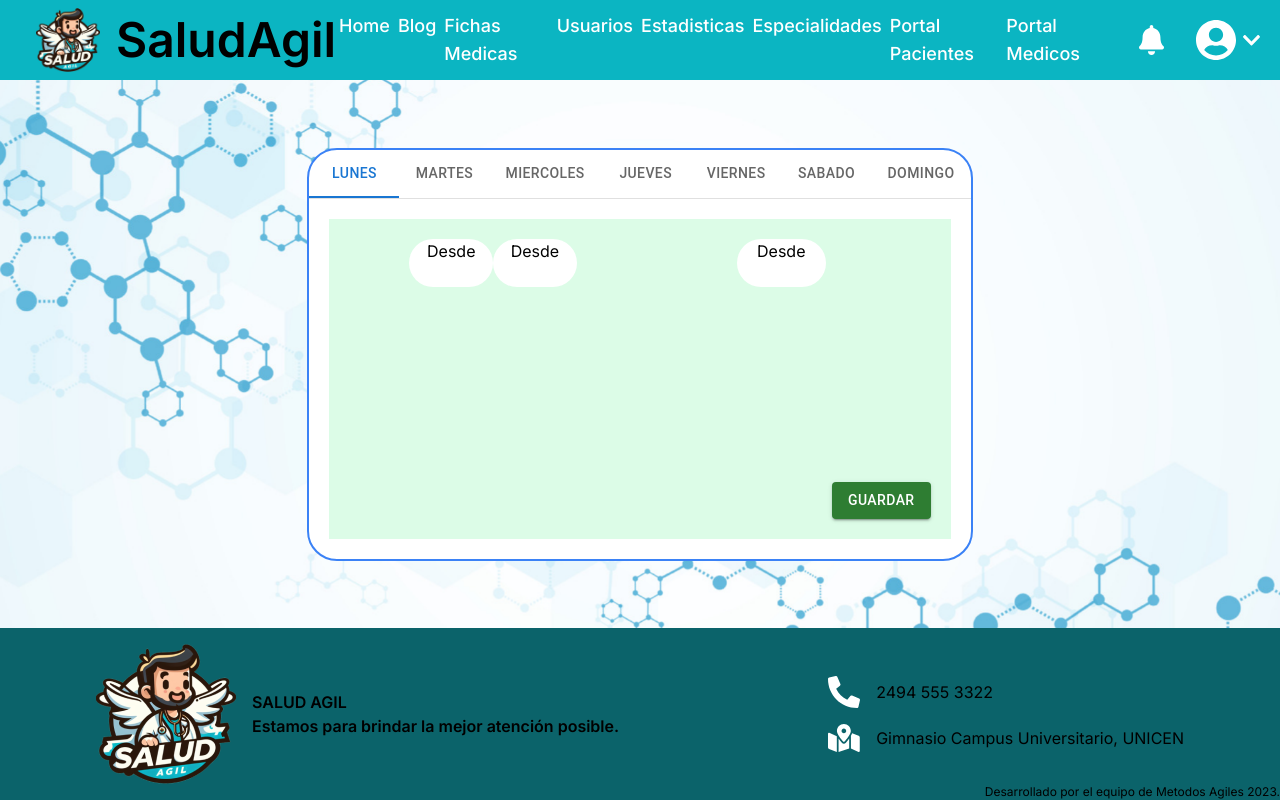
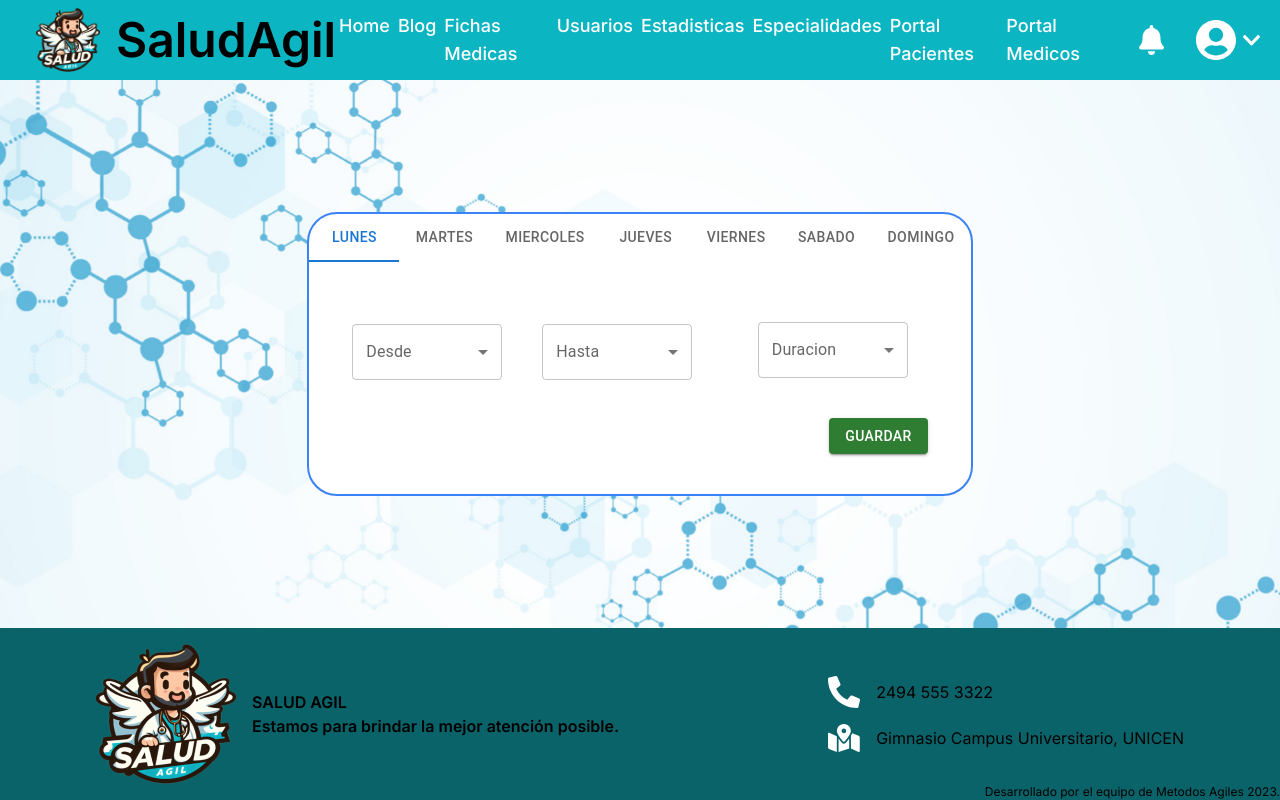
Before and after one commit to metagiles2023/SaludAgil2023, a Next.js app in the folder front/frontend-salud/: page /portalMedico/cargarTurnos in a window 1280 px wide. Built offline with nearby package versions, Linux system fonts and the light colour scheme.

Commit message:
Disenio de tabla para cargar turnos de a bloques

```diff
--- a/front/frontend-salud/src/app/portalMedico/cargarTurnos/page.js
+++ b/front/frontend-salud/src/app/portalMedico/cargarTurnos/page.js
@@ -1,23 +1,22 @@
 'use client';
 import Header from "@/components/Estructura/Header";
+import ContenidoTabla from "@/components/CargaDeTurnos/ContTablaRangoHorario";
 import Footer from "@/components/Estructura/Footer";
 import { useState } from 'react';
 import Box from '@mui/material/Box';
 import Tabs from '@mui/material/Tabs';
 import Tab from '@mui/material/Tab';
-import Button from '@mui/material/Button';
 
 function dias(index) {
     return {
       id: `tab-${index}`,
       'aria-controls': `tabpanel-${index}`,
     };
-  }
+}
 
 export default function Turnos() {
     const [value, setValue] = useState(0);
-
-    const handleChange = (event, newValue) => {
+    const handleChangeTabs = (event, newValue) => {
         setValue(newValue);
     };
 
@@ -26,9 +25,9 @@ export default function Turnos() {
             <Header />
             <main className="flex-1 flex justify-center items-center">
                 <div className="flex bg-white border-blue-500 border-[2px] rounded-[30px] overflow-hidden">
-                    <div className="flex flex-col ">
-                        <Box sx={{ borderBottom: 1, borderColor: 'divider' }}>
-                            <Tabs value={value} onChange={handleChange} aria-label="Tabla dias">
+                    <div className="flex flex-col pb-5">
+                        <Box sx={{ borderColor: 'divider' }}>
+                            <Tabs value={value} onChange={handleChangeTabs} aria-label="Tabla dias">
                                 <Tab className="font-roboto text-xl" label="Lunes" {...dias(0)} />
                                 <Tab className="font-roboto text-xl" label="Martes" {...dias(1)} />
                                 <Tab className="font-roboto text-xl" label="Miercoles" {...dias(2)} />
@@ -39,77 +38,55 @@ export default function Turnos() {
                             </Tabs>
                         </Box>
                         {value === 0 && (
-                            <div className="flex flex-col bg-green-100 m-5 h-[40vh]">
-                                    <div className="flex w-full h-full my-5 justify-center">
-                                        <div className="flex flex-col w-full h-full">
-                                            <div className="flex w-full h-12 justify-between px-20">
-                                                <div className="flex w-2/3 justify-center text-black bg-white rounded-[30px]">
-                                                    Desde
-                                                </div>
-                                                <div className="flex w-2/3 justify-center text-black bg-white rounded-[30px]">
-                                                    Desde
-                                                </div>
-                                            </div>
-                                        </div>
-
-                                        <div className="flex w-8/12 content-between justify-between px-20">
-                                            <div className="flex w-2/3 h-12 justify-center text-black bg-white rounded-[30px]">
-                                                Desde
-                                            </div>
-                                        </div>
-                                    </div>
-                                    <div className="flex justify-end mb-5 mr-5">
-                                        <Button className="flex bg-green-500" variant="contained" color="success">
-                                            Guardar
-                                        </Button>
-                                    </div>
-                                </div>
+                            <div className="flex flex-col m-5">
+                                <ContenidoTabla />
+                            </div>
                         )}
 
                         {value === 1 && (
-                            <div className="bg-green-200 m-5 h-[40vh]">
+                            <div className="flex flex-col m-5">
                                 <h1 className="font-roboto text-xl">
-                                    holaaa 1
+                                    <ContenidoTabla />
                                 </h1>
                             </div>
                         )}
 
                         {value === 2 && (
-                            <div className="bg-green-300 m-5 h-[40vh]">
+                            <div className="flex flex-col m-5">
                                 <h1 className="font-roboto text-xl">
-                                    holaaa 2
+                                    <ContenidoTabla />
                                 </h1>
                             </div>
                         )}
 
                         {value === 3 && (
-                            <div className="bg-green-400 m-5 h-[40vh]">
+                            <div className="flex flex-col m-5">
                                 <h1 className="font-roboto text-xl">
-                                    holaaa 3
+                                    <ContenidoTabla />
                                 </h1>
                             </div>
                         )}
 
                         {value === 4 && (
-                            <div className="bg-green-500 m-5 h-[40vh]">
+                            <div className="flex flex-col m-5">
                                 <h1 className="font-roboto text-xl">
-                                    holaaa 4
+                                    <ContenidoTabla />
                                 </h1>
                             </div>
                         )}
 
                         {value === 5 && (
-                            <div className="bg-green-600 m-5 h-[40vh]">
+                            <div className="flex flex-col m-5">
                                 <h1 className="font-roboto text-xl">
-                                    holaaa 5
+                                    <ContenidoTabla />
                                 </h1>
                             </div>
                         )}
 
                         {value === 6 && (
-                            <div className="bg-green-700 m-5 h-[40vh]">
+                            <div className="flex flex-col m-5">
                                 <h1 className="font-roboto text-xl">
-                                    holaaa 6
+                                    <ContenidoTabla />
                                 </h1>
                             </div>
                         )}
--- /dev/null
+++ b/front/frontend-salud/src/components/CargaDeTurnos/ContTablaRangoHorario.jsx
@@ -0,0 +1,189 @@
+'use client';
+import Header from "@/components/Estructura/Header";
+import Footer from "@/components/Estructura/Footer";
+import { useState } from 'react';
+import { useTheme } from '@mui/material/styles';
+import Box from '@mui/material/Box';
+import Tabs from '@mui/material/Tabs';
+import Tab from '@mui/material/Tab';
+import Button from '@mui/material/Button';
+import InputLabel from '@mui/material/InputLabel';
+import MenuItem from '@mui/material/MenuItem';
+import FormControl from '@mui/material/FormControl';
+import Select from '@mui/material/Select';
+import OutlinedInput from '@mui/material/OutlinedInput';
+
+const ITEM_HEIGHT = 100;
+const ITEM_PADDING_TOP = 16;
+function getStyles(hora, fecha, theme) {
+    return {
+      fontWeight:
+        fecha.indexOf(hora) === -1
+          ? theme.typography.fontWeightRegular
+          : theme.typography.fontWeightMedium,
+    };
+}
+
+const horas = [
+    '5:00',
+    '5:30',
+    '6:00',
+    '6:30',
+    '7:00',
+    '7:30',
+    '8:00',
+    '8:30',
+    '9:00',
+    '9:30',
+    '10:00',
+    '10:30',
+    '11:00',
+    '11:30',
+    '12:00',
+    '12:30',
+    '13:00',
+    '13:30',
+    '14:00',
+    '14:30',
+    '15:00',
+    '15:30',
+    '16:00',
+    '16:30',
+    '17:00',
+    '17:30',
+    '18:00',
+    '18:30',
+    '19:00',
+    '19:30',
+    '20:00',
+    '20:30',
+    '21:00',
+    '21:30',
+    '22:00',
+  ];
+
+  const duracionTurnos = [
+    '5',
+    '10',
+    '15',
+    '20',
+    '25',
+    '30',
+    '35',
+    '40',
+    '45',
+    '50',
+    '55',
+    '60',
+    '65',
+
+  ];
+
+export default function Turnos() {
+    const MenuProps = {
+        PaperProps: {
+            style: {
+                maxHeight: ITEM_HEIGHT * 4.5 + ITEM_PADDING_TOP,
+                width: 250,
+            },
+        },
+    };
+
+    const theme = useTheme();
+    const [fechaDesde, setFechaDesde] = useState([]);
+    const handleChangeSelectDesde = (event) => {
+        setFechaDesde(event.target.value);
+    };
+
+    const [fechaHasta, setFechaHasta] = useState([]);
+    const handleChangeSelectHasta = (event) => {
+        setFechaHasta(event.target.value);
+    };
+
+    const [turno, setDuracionTurno] = useState([]);
+    const handleChangeSelectDuracionTurno = (event) => {
+        setDuracionTurno(event.target.value);
+    };
+
+    return (
+        <div className="flex justify-around w-full h-full">
+            <div className="flex items-center -translate-y-4 gap-10 p-5">
+                <FormControl sx={{ width: 150 }}>
+                    <InputLabel id="label-fecha-desde">Desde</InputLabel>
+                    <Select
+                    labelId="select-fecha-desde"
+                    id="id-select-fecha-desde"
+                    multiple={false}
+                    value={fechaDesde}
+                    onChange={handleChangeSelectDesde}
+                    input={<OutlinedInput label="Hora" />}
+                    MenuProps={MenuProps}
+                    >
+                    {horas.map((hora) => (
+                        <MenuItem
+                        key={hora}
+                        value={hora}
+                        style={getStyles(hora, fechaDesde, theme)}
+                        >
+                        {hora}
+                        </MenuItem>
+                    ))}
+                    </Select>
+                </FormControl>
+                <FormControl sx={{ width: 150 }}>
+                    <InputLabel id="label-fecha-desde">Hasta</InputLabel>
+                    <Select
+                    labelId="select-fecha-desde"
+                    id="id-select-fecha-desde"
+                    multiple={false}
+                    value={fechaHasta}
+                    onChange={handleChangeSelectHasta}
+                    input={<OutlinedInput label="Hora" />}
+                    MenuProps={MenuProps}
+                    >
+                    {horas.map((hora) => (
+                        <MenuItem
+                        key={hora}
+                        value={hora}
+                        style={getStyles(hora, fechaHasta, theme)}
+                        >
+                        {hora}
+                        </MenuItem>
+                    ))}
+                    </Select>
+                </FormControl>
+            </div>
+            <div className="flex flex-col">
+                <div className="flex flex-grow items-center p-10">
+                    <FormControl sx={{ width: 150 }}>
+                        <InputLabel id="label-fecha-desde">Duracion</InputLabel>
+                        <Select
+                        labelId="select-fecha-desde"
+                        id="id-select-fecha-desde"
+                        multiple={false}
+                        value={turno}
+                        onChange={handleChangeSelectDuracionTurno}
+                        input={<OutlinedInput label="Turno" />}
+                        MenuProps={MenuProps}
+                        >
+                        {duracionTurnos.map((turno) => (
+                            <MenuItem
+                            key={turno}
+                            value={turno}
+                            style={getStyles(turno, fechaHasta, theme)}
+                            >
+                            {turno}
+                            </MenuItem>
+                        ))}
+                        </Select>
+                    </FormControl>
+                </div>
+                <div className="flex justify-end pr-5">
+                    <Button className="flex bg-green-500" variant="contained" color="success">
+                        Guardar
+                    </Button>
+                </div>
+            </div>
+        </div>
+    );
+}
```
